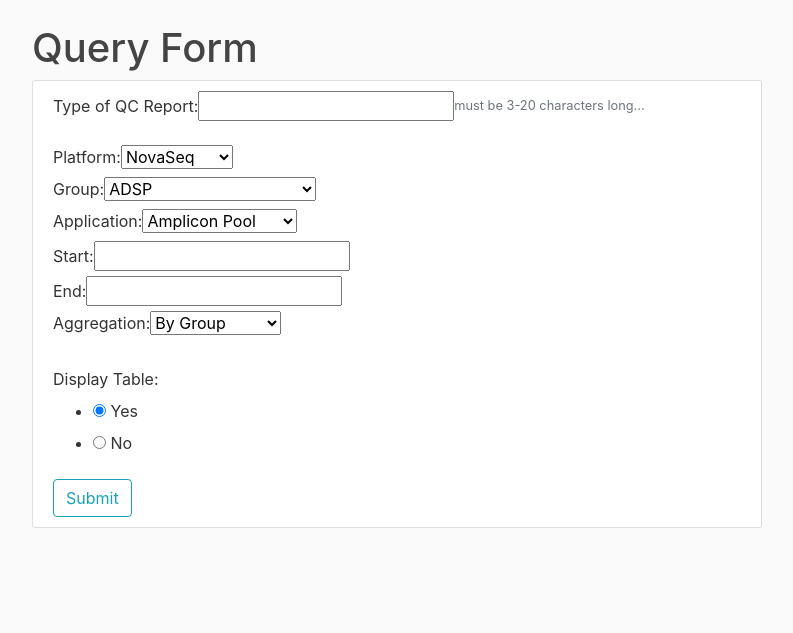
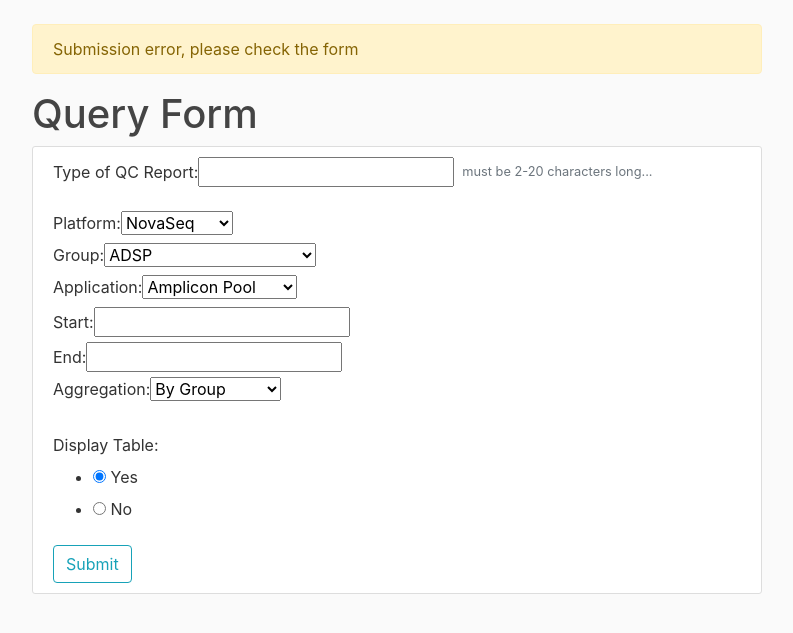
Before and after one commit to BCM-HGSC/qcweb, a Flask app: page /query in a window 1280 px wide. Shown: the part 56-689 px from the top of the page, without its empty margins (53-846 px from the left). Run offline with Flask 2, Linux system fonts and the light colour scheme; parts of the project's set-up code (start-up, migrations or seed data) failed here and were passed over; some libraries are stand-ins or nearby versions.

Commit message:
Add validators Length min, max for qcreport in form_fields.py

```diff
--- a/qcweb/__init__.py
+++ b/qcweb/__init__.py
@@ -84,7 +84,7 @@ def query():
                                     agg=agg, display_table=display_table))
         else:
             return redirect(url_for("plot"))
-    elif not form.validate_on_submit:
+    else:
         flash('Submission error, please check the form', 'warning')
     # assert 0
     print('back to query.html')
--- a/qcweb/form_fields.py
+++ b/qcweb/form_fields.py
@@ -4,7 +4,7 @@ from wtforms import (StringField, BooleanField,
                      DateField, DateTimeField,
                      RadioField,SelectField,TextField,
                      TextAreaField,SubmitField, IntegerField)
-from wtforms.validators import DataRequired, InputRequired
+from wtforms.validators import DataRequired, InputRequired, Length
 
 
 app = Flask(__name__)
@@ -16,7 +16,8 @@ class QueryForm(FlaskForm):
     '''
     This class will be updated when we have more input from QC group.
     '''
-    qcreport = StringField('Type of QC Report: ',validators=[DataRequired()])
+    qcreport = StringField('Type of QC Report: ',
+                           validators=[DataRequired(), Length(min=2, max=20)])
     platform = SelectField(u'Platform: ',
                     validators=[InputRequired("Please choose a Platform.")],
                     choices=[('NovaSeq', 'NovaSeq'),
--- a/qcweb/templates/query.html
+++ b/qcweb/templates/query.html
@@ -19,8 +19,8 @@
               {% else %}
               {{ form.qcreport }}
               {% endif %}
-              <small id="" class="text-muted">
-                must be 3-20 characters long...
+              <small class="text-muted ml-2">
+                must be 2-20 characters long...
               </small>
             </div>
           <br>
```
